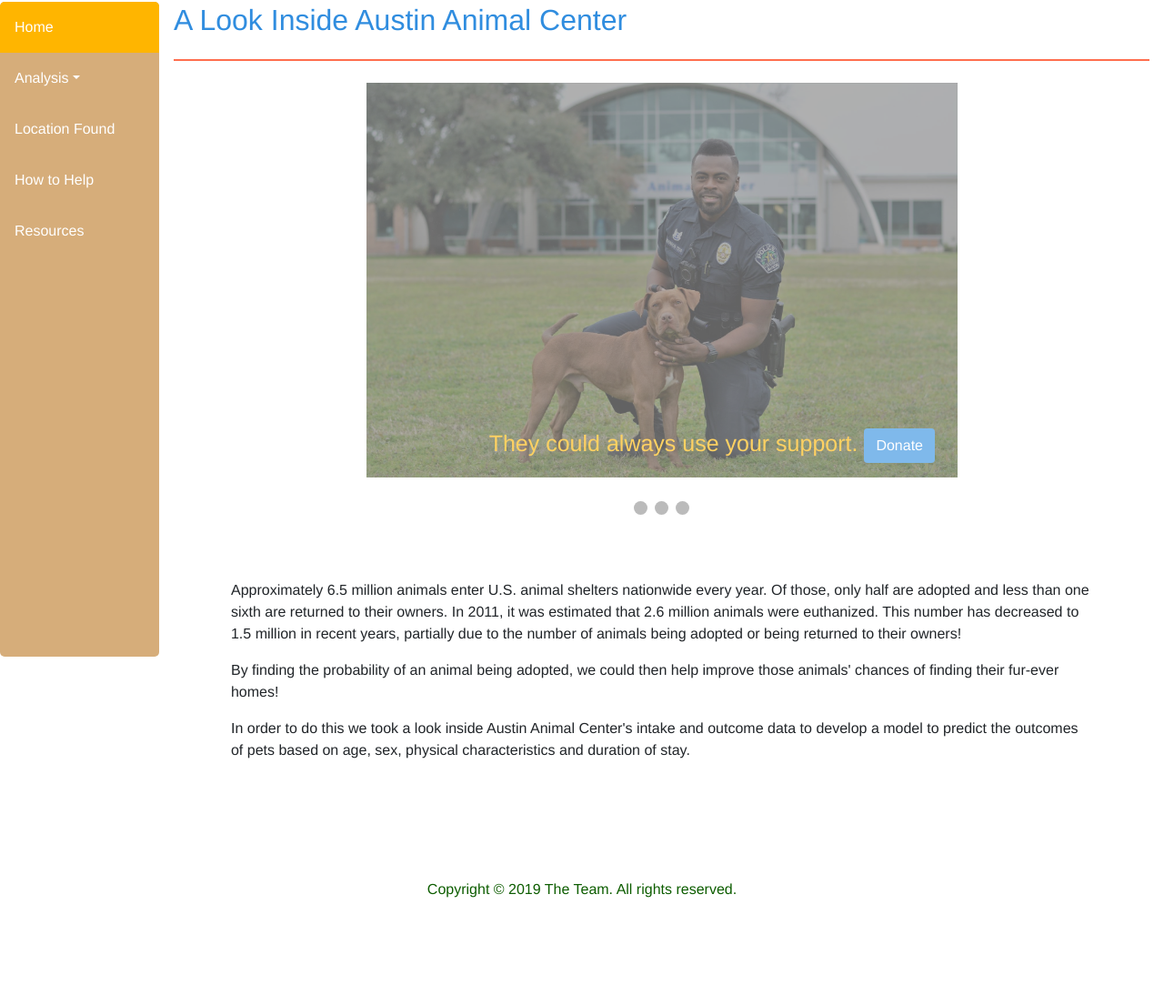
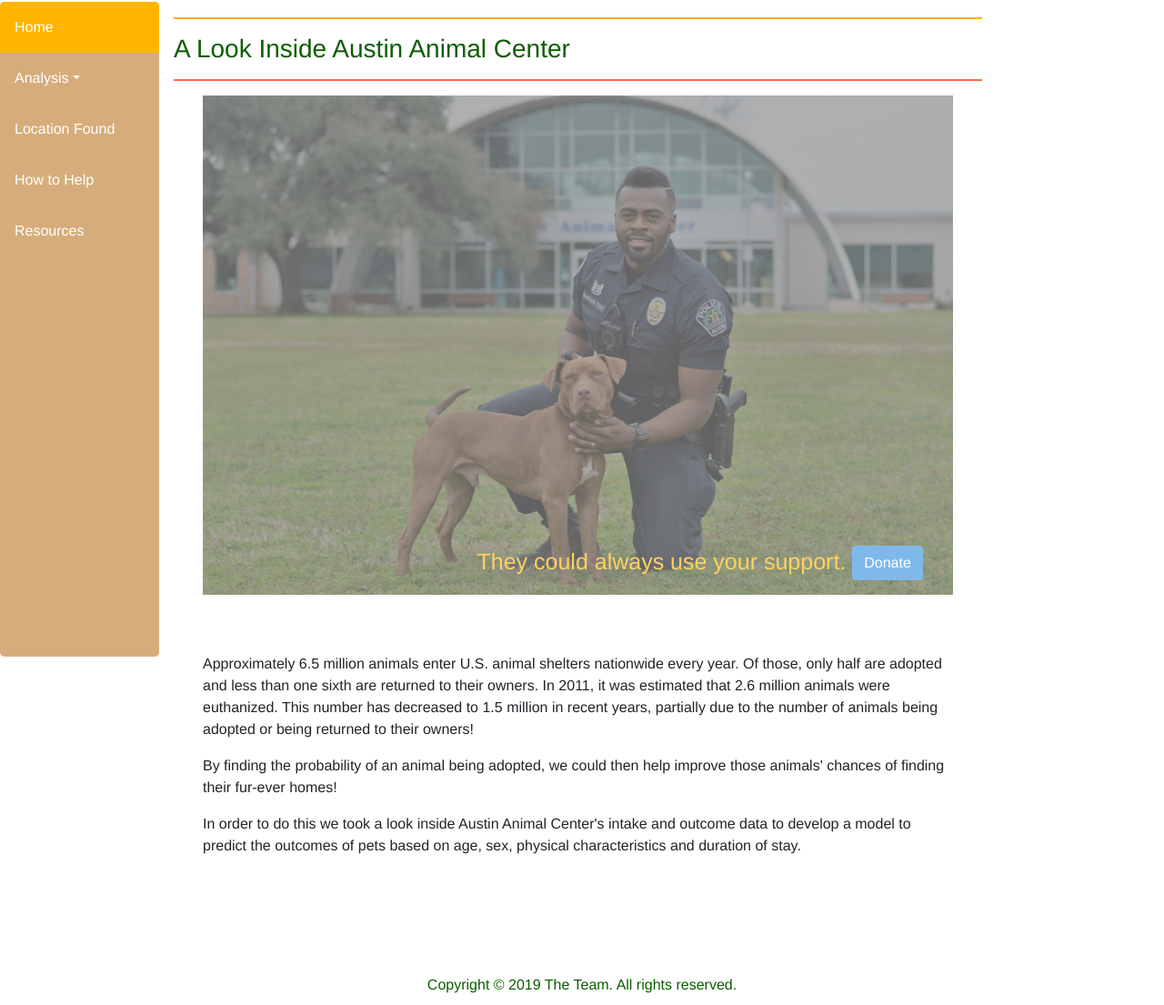
Before and after one commit to DeniseMcK9210/Animal-Adoption, a Flask app: page /home in a window 1280 px wide. Shown: the part 88-1193 px from the top of the page at 91% size. Before the commit the page ends 1075 px from the top, so only its background shows below. Run offline with Flask 2, Linux system fonts and the light colour scheme; parts of the project's set-up code (start-up, migrations or seed data) failed here and were passed over; some libraries are stand-ins or nearby versions.

Commit message:
update
html/css home page
found.csv

```diff
--- a/App/static/css/style.css
+++ b/App/static/css/style.css
@@ -186,7 +186,7 @@ img {vertical-align: middle;}
 
 /* Slideshow container */
 .slideshow-container {
-  max-width: 650px;
+  max-width: 825px;
   position: relative;
   margin: auto;
 }
--- a/App/templates/home.html
+++ b/App/templates/home.html
@@ -43,8 +43,11 @@
 
         <!-- Content -->
         <div class="content">
-            <h2 class="pink">A Look Inside Austin Animal Center</h2>
-            <hr class="my-4 hr-o">
+            <div class="row">
+                <div class= "col-10">
+                    <hr class="my-3 hr-y">
+                    <h3 class="dpurple">A Look Inside Austin Animal Center</h3>
+                    <hr class="my-3 hr-o">
 
                     <!-- Slideshow container -->
                     <div class="slideshow-container">
@@ -77,17 +80,10 @@
                         </div>
 
                         </div>
-                <br>
 
-                <div style="text-align:center">
-                  <span class="dot"></span>
-                  <span class="dot"></span>
-                  <span class="dot"></span>
-                </div>
                     <script src="{{ url_for('static', filename='js/home.js') }}"></script>
                     <script src="../static/js/home.js"></script>
-          <div class="row">
-              <div class="jumbotron col-lg-11 mx-auto bg-white">
+                      <div class="jumbotron mx-auto bg-white">
                             <p>Approximately 6.5 million animals enter U.S. animal shelters nationwide every year.
                               Of those, only half are adopted and less than one sixth are returned to their owners.
                               In 2011, it was estimated that 2.6 million animals were euthanized. This number has decreased
```
Also changed, not shown: 2 other files. Lines whose indentation alone changed are shown as unchanged.
